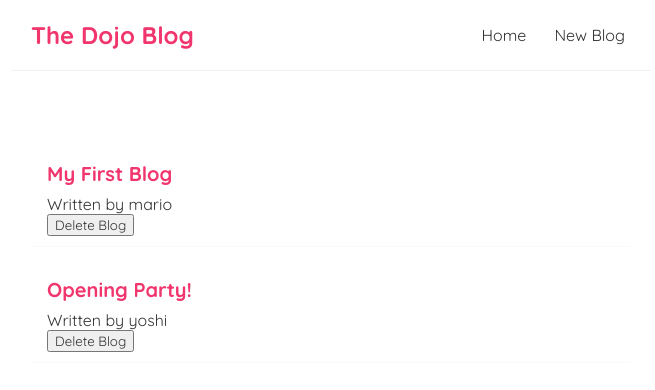
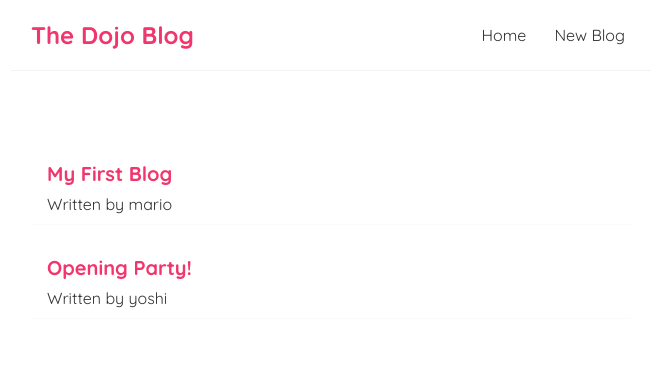
Before and after one commit to dataGriff/react_intro, a React (Create React App) app in the folder app/dojo-blog/: page / in a window 1280 px wide. Shown: the top 390 px of the page, without its empty margins (309-964 px from the left). Built offline with nearby package versions, Linux system fonts and the light colour scheme; data requests are answered from the project's data file.

Commit message:
removed deletes

```diff
--- a/app/dojo-blog/src/BlogList.js
+++ b/app/dojo-blog/src/BlogList.js
@@ -1,4 +1,4 @@
-const BlogList = ({ blogs, title, handleDelete }) => {
+const BlogList = ({ blogs, title }) => {
 
     return (
 
@@ -8,7 +8,6 @@
                 <div className="blog-preview" key={blog.id}>
                     <h2>{blog.title}</h2>
                     <p>Written by {blog.author}</p>
-                    <button onClick={() => handleDelete(blog.id)}>Delete Blog</button>
                 </div>
             ))}
         </div>
```
